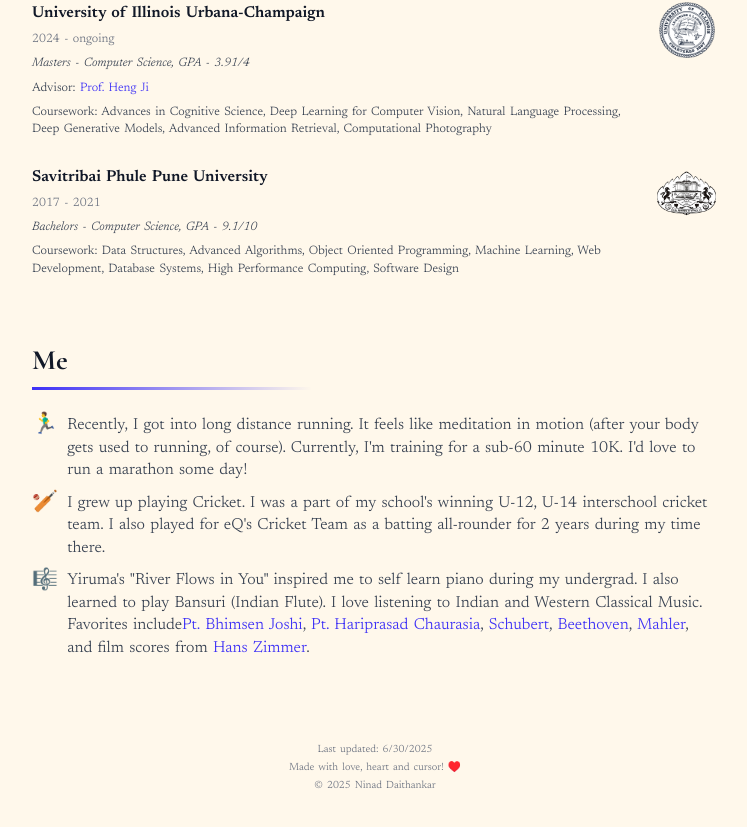
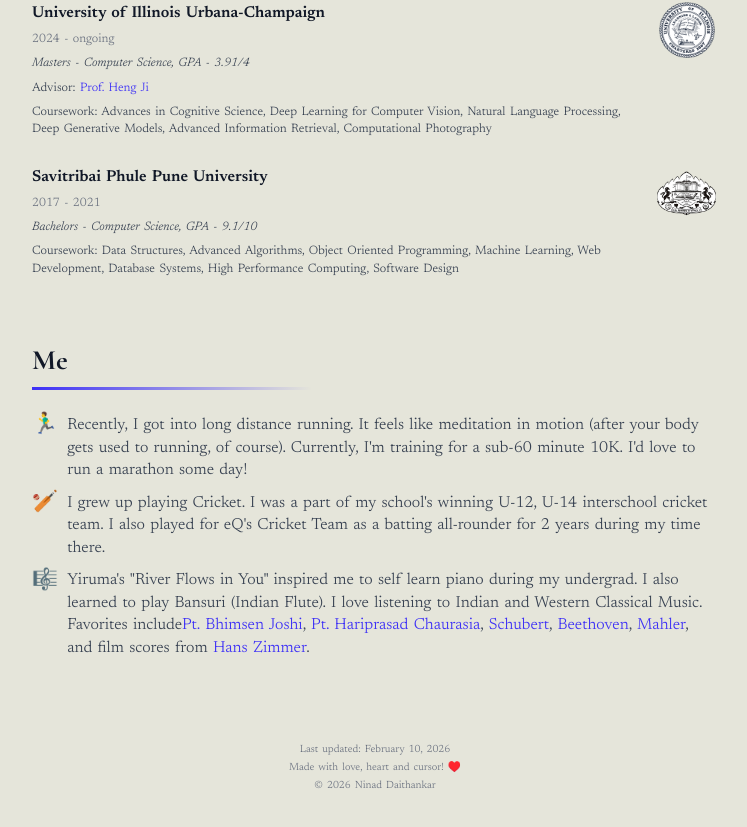
Before and after one commit to ninaddaithankar/ninaddaithankar.github.io, a React (Vite) app: page / in a window 1280 px wide. Shown: the part 1528-2355 px from the top of the page, without its empty margins (265-1012 px from the left). Built offline with nearby package versions, Linux system fonts and the light colour scheme.

Commit message:
changed last updated date

```diff
--- a/src/App.css
+++ b/src/App.css
@@ -14,7 +14,7 @@
 body {
   font-family: 'Newsreader', serif;
   font-weight: 350;
-  background-color: #fff8eb;
+  background-color: rgb(229, 229, 218);
   color: #1f2937;
   margin: 0;
   padding: 0;
--- a/src/components/Footer.tsx
+++ b/src/components/Footer.tsx
@@ -1,15 +1,17 @@
 import React from 'react'
+
+const LAST_UPDATED = 'February 10, 2026'
 
 const Footer: React.FC = () => {
   return (
     <div className="footer">
       <p className="last-updated">
-        Last updated: {new Date().toLocaleDateString()}
+        Last updated: {LAST_UPDATED}
       </p>
       <p>
         Made with love, heart and cursor! ♥️
       </p>
-      <p> © 2025 Ninad Daithankar</p>
+      <p> © 2026 Ninad Daithankar</p>
     </div>
   )
 }
```
